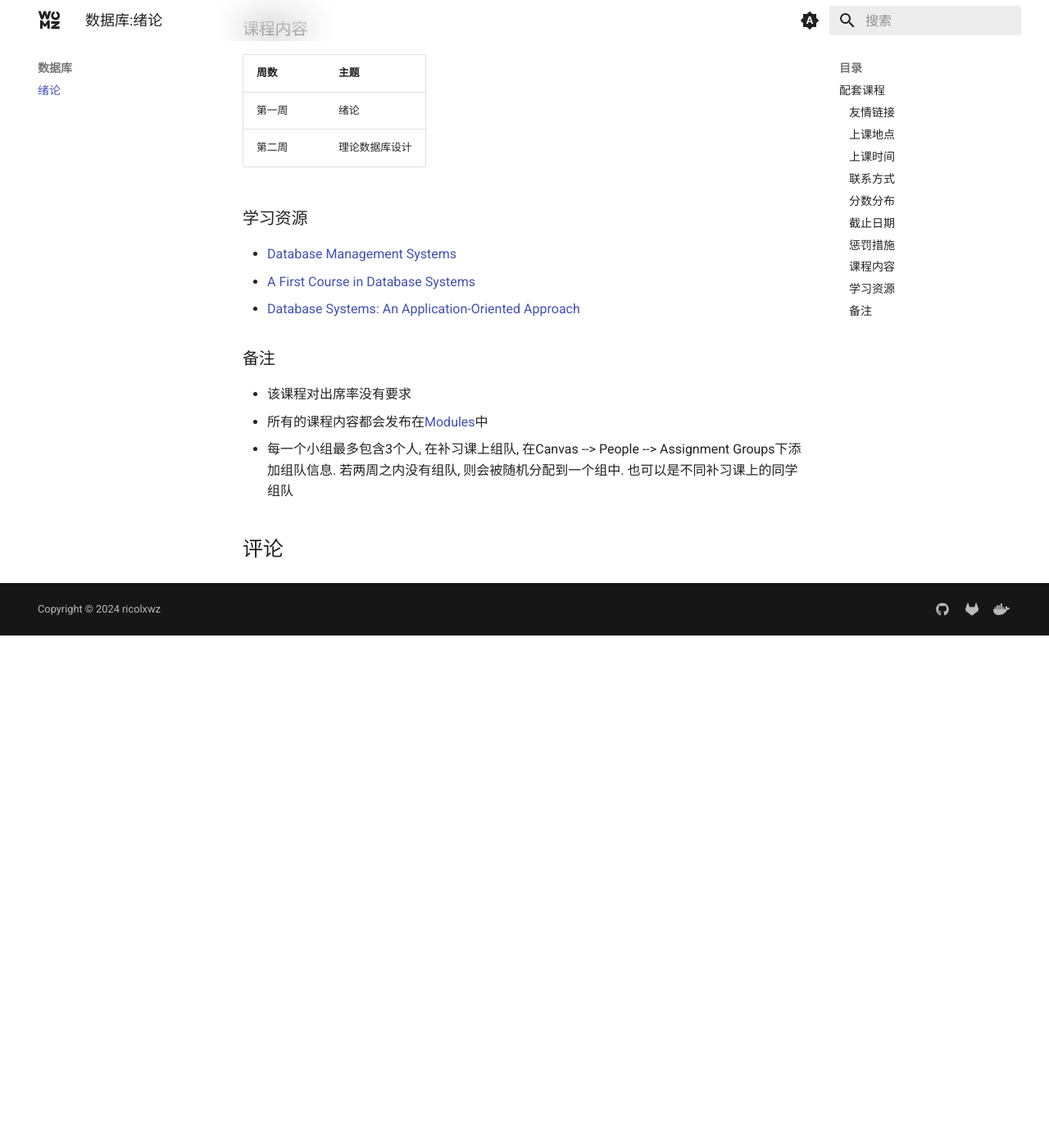
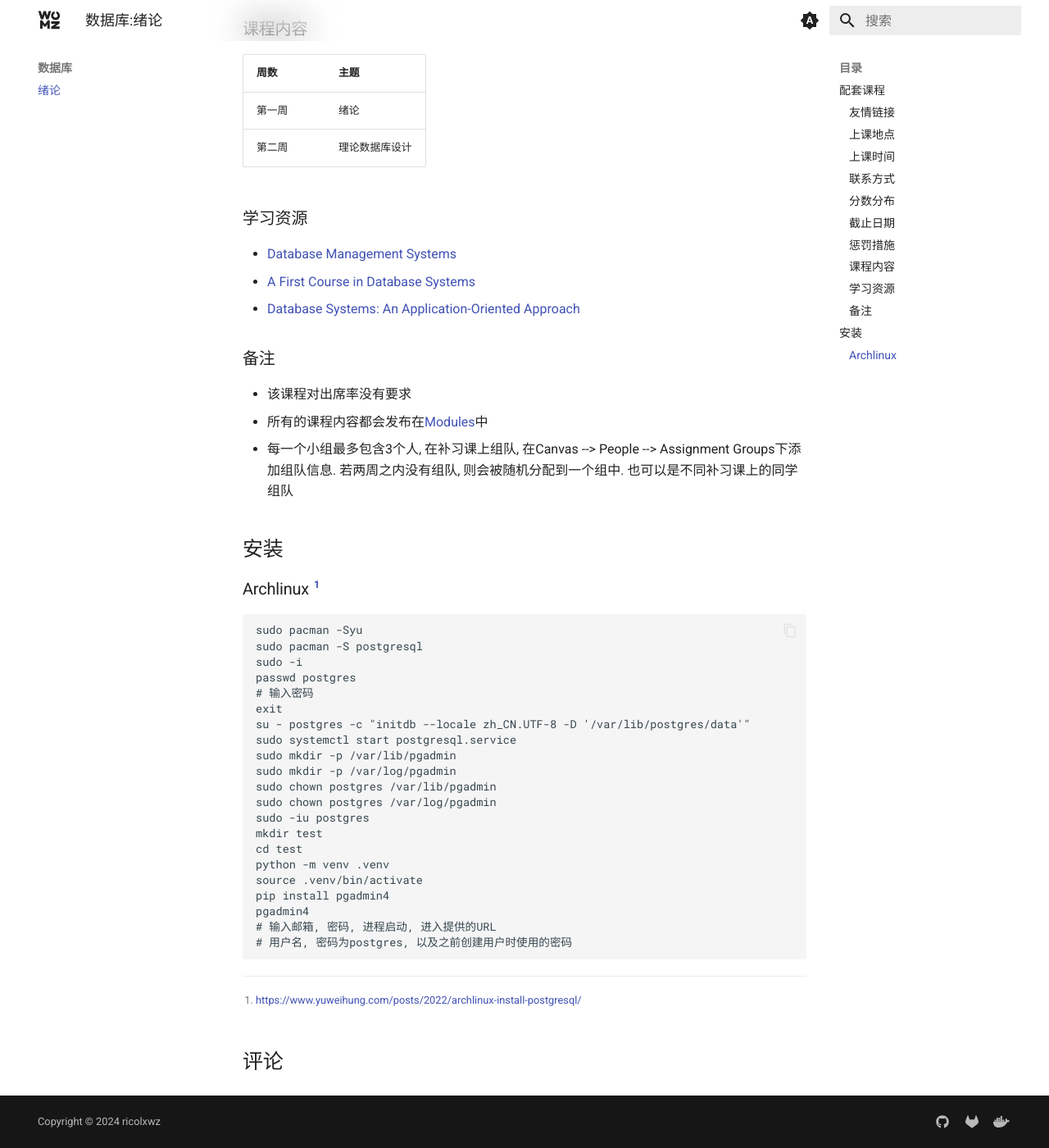
Before and after one commit to sigmax01/gk, an MkDocs documentation site: the page built from docs/数据库/绪论.md, in a window 1280 px wide and 1400 px high, scrolled down 1632 px. Shown: the whole window at 82% size. Built offline with MkDocs 1.6.1 and Material for MkDocs 9.7.7, drawn with Linux system fonts in a browser that asks for light colours; comment, search, counter and statistics services are not loaded; before the commit the page ends 2407 px from its top, so only the background shows below that.

Commit message:
feat: Add installation instructions for Archlinux and PostgreSQL

````diff
--- a/docs/数据库/绪论.md
+++ b/docs/数据库/绪论.md
@@ -69,3 +69,33 @@ comments: true
 - 该课程对出席率没有要求
 - 所有的课程内容都会发布在[Modules](https://canvas.sydney.edu.au/courses/59729/modules)中
 - 每一个小组最多包含3个人, 在补习课上组队, 在Canvas --> People --> Assignment Groups下添加组队信息. 若两周之内没有组队, 则会被随机分配到一个组中. 也可以是不同补习课上的同学组队
+
+## 安装
+
+### Archlinux [^1]
+
+```
+sudo pacman -Syu
+sudo pacman -S postgresql
+sudo -i
+passwd postgres
+# 输入密码
+exit
+su - postgres -c "initdb --locale zh_CN.UTF-8 -D '/var/lib/postgres/data'"
+sudo systemctl start postgresql.service
+sudo mkdir -p /var/lib/pgadmin
+sudo mkdir -p /var/log/pgadmin
+sudo chown postgres /var/lib/pgadmin
+sudo chown postgres /var/log/pgadmin
+sudo -iu postgres
+mkdir test
+cd test
+python -m venv .venv
+source .venv/bin/activate
+pip install pgadmin4
+pgadmin4
+# 输入邮箱, 密码, 进程启动, 进入提供的URL
+# 用户名, 密码为postgres, 以及之前创建用户时使用的密码
+```
+
+[^1]: https://www.yuweihung.com/posts/2022/archlinux-install-postgresql/
````
